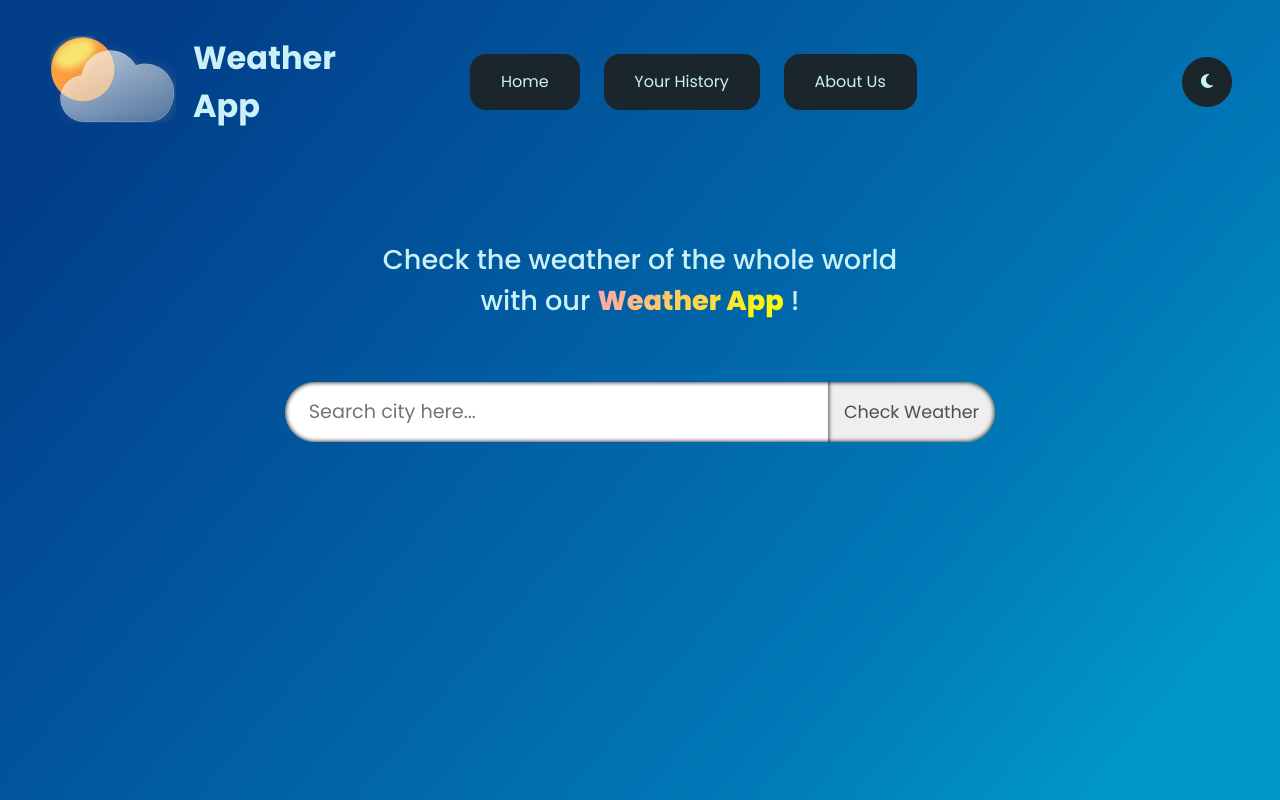
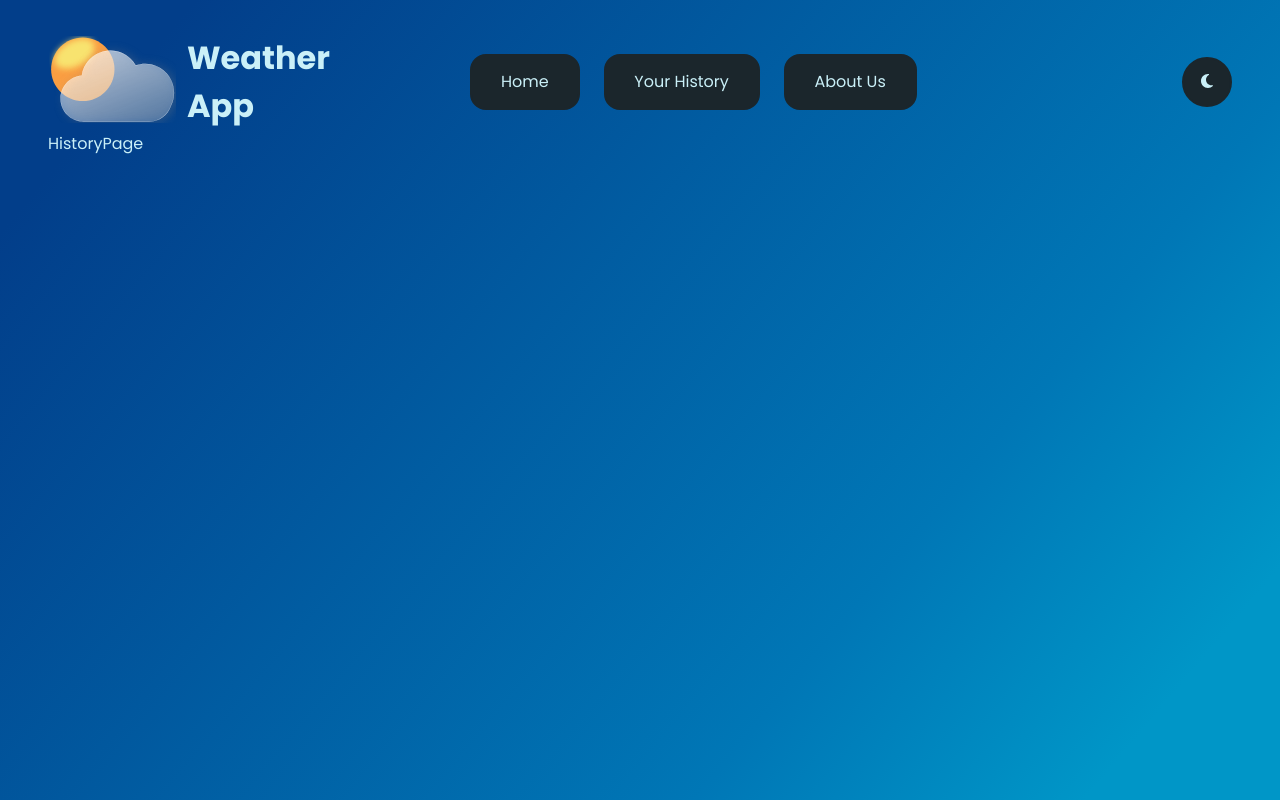
Before and after one commit to Mr-TwisT/weather-app, a React (Create React App) app: page /history in a window 1280 px wide. Built offline with nearby package versions, Linux system fonts and the light colour scheme.

Commit message:
add React Router

```diff
--- a/package.json
+++ b/package.json
@@ -13,6 +13,7 @@
     "dotenv": "^16.3.1",
     "react": "^18.2.0",
     "react-dom": "^18.2.0",
+    "react-router-dom": "^6.16.0",
     "react-scripts": "5.0.1",
     "web-vitals": "^2.1.4"
   },
--- a/src/App.jsx
+++ b/src/App.jsx
@@ -1,13 +1,24 @@
-import Navbar from './components/Navbar';
+import { Routes, Route } from 'react-router-dom';
+
+import SharedLayout from './layout/SharedLayout';
 import MainPage from './pages/MainPage';
+import HistoryPage from './pages/HistoryPage';
+import AboutPage from './pages/AboutPage';
+import ErrorPage from './pages/ErrorPage';
 
 import './styles/App.css';
 
 const App = () => {
   return (
     <div className="app">
-      <Navbar />
-      <MainPage />
+      <Routes>
+        <Route path="/" element={<SharedLayout />}>
+          <Route index element={<MainPage />} />
+          <Route path="history" element={<HistoryPage />} />
+          <Route path="about" element={<AboutPage />} />
+        </Route>
+        <Route path="*" element={<ErrorPage />} />
+      </Routes>
     </div>
   );
 };
--- a/src/components/MenuButton.jsx
+++ b/src/components/MenuButton.jsx
@@ -1,12 +1,11 @@
+import { Link } from 'react-router-dom';
 import '../styles/MenuButton.css';
 
-const MenuButton = ({ text, click }) => {
+const MenuButton = ({ text, link }) => {
   return (
-    <>
-      <button className="menuButton" onClick={click}>
-        {text}
-      </button>
-    </>
+    <Link to={link} className="menuButton">
+      <button className="menuButton__btn">{text}</button>
+    </Link>
   );
 };
 
--- a/src/components/Navbar.jsx
+++ b/src/components/Navbar.jsx
@@ -1,4 +1,6 @@
 import { useState } from 'react';
+import { Link } from 'react-router-dom';
+
 import MenuButton from './MenuButton';
 import '../styles/Navbar.css';
 
@@ -20,13 +22,15 @@ const Navbar = () => {
   return (
     <nav className="navbar">
       <div className="navbar__logo">
-        <img src={logoIcon} alt="logo-icon" className="logoIcon" />
-        <h2 className="logoName">Weather App</h2>
+        <Link to="/" className="logoLink">
+          <img src={logoIcon} alt="logo-icon" className="logoIcon" />
+          <h2 className="logoName">Weather App</h2>
+        </Link>
       </div>
       <section className="navbar__menu">
-        <MenuButton text="Home" click={() => {}} />
-        <MenuButton text="Your History" click={() => {}} />
-        <MenuButton text="About Us" click={() => {}} />
+        <MenuButton text="Home" link="/" />
+        <MenuButton text="Your History" link="/history" />
+        <MenuButton text="About Us" link="/about" />
       </section>
       <div className="navbar__theme">
         <button className="themeBtn" onClick={handleClickTheme}>
--- a/src/index.js
+++ b/src/index.js
@@ -1,11 +1,15 @@
 import React from 'react';
 import ReactDOM from 'react-dom/client';
+import { BrowserRouter } from 'react-router-dom';
+
+import App from './App';
 import './index.css';
-import App from './App';
 
 const root = ReactDOM.createRoot(document.getElementById('root'));
 root.render(
   <React.StrictMode>
-    <App />
+    <BrowserRouter>
+      <App />
+    </BrowserRouter>
   </React.StrictMode>
 );
--- /dev/null
+++ b/src/layout/SharedLayout.jsx
@@ -0,0 +1,13 @@
+import { Outlet } from 'react-router-dom';
+import Navbar from '../components/Navbar';
+
+const SharedLayout = () => {
+  return (
+    <>
+      <Navbar />
+      <Outlet />
+    </>
+  );
+};
+
+export default SharedLayout;
--- /dev/null
+++ b/src/pages/AboutPage.jsx
@@ -0,0 +1,7 @@
+import React from 'react';
+
+const AboutPage = () => {
+  return <div>AboutPage</div>;
+};
+
+export default AboutPage;
--- /dev/null
+++ b/src/pages/ErrorPage.jsx
@@ -0,0 +1,7 @@
+import React from 'react';
+
+const ErrorPage = () => {
+  return <div>ErrorPage</div>;
+};
+
+export default ErrorPage;
--- /dev/null
+++ b/src/pages/HistoryPage.jsx
@@ -0,0 +1,7 @@
+import React from 'react';
+
+const HistoryPage = () => {
+  return <div>HistoryPage</div>;
+};
+
+export default HistoryPage;
--- a/src/styles/MenuButton.css
+++ b/src/styles/MenuButton.css
@@ -1,4 +1,9 @@
 .menuButton {
+  text-decoration: none;
+  color: var(--color-text);
+}
+
+.menuButton__btn {
   padding: 0.9rem 1.8rem;
   border: 2px solid var(--color-primary);
   border-radius: 1rem;
@@ -6,7 +11,7 @@
   background: var(--color-primary);
 }
 
-.menuButton:hover {
+.menuButton__btn:hover {
   cursor: pointer;
   background: var(--color-secondary);
   border-color: var(--color-secondary);
--- a/src/styles/Navbar.css
+++ b/src/styles/Navbar.css
@@ -18,6 +18,12 @@
 
 .navbar__logo:hover {
   cursor: pointer;
+}
+
+.logoLink {
+  display: flex;
+  text-decoration: none;
+  color: var(--color-text-primary);
 }
 
 .logoIcon {
```
Also changed, not shown: 2 other files (tests, documents, lock files or other folders).
